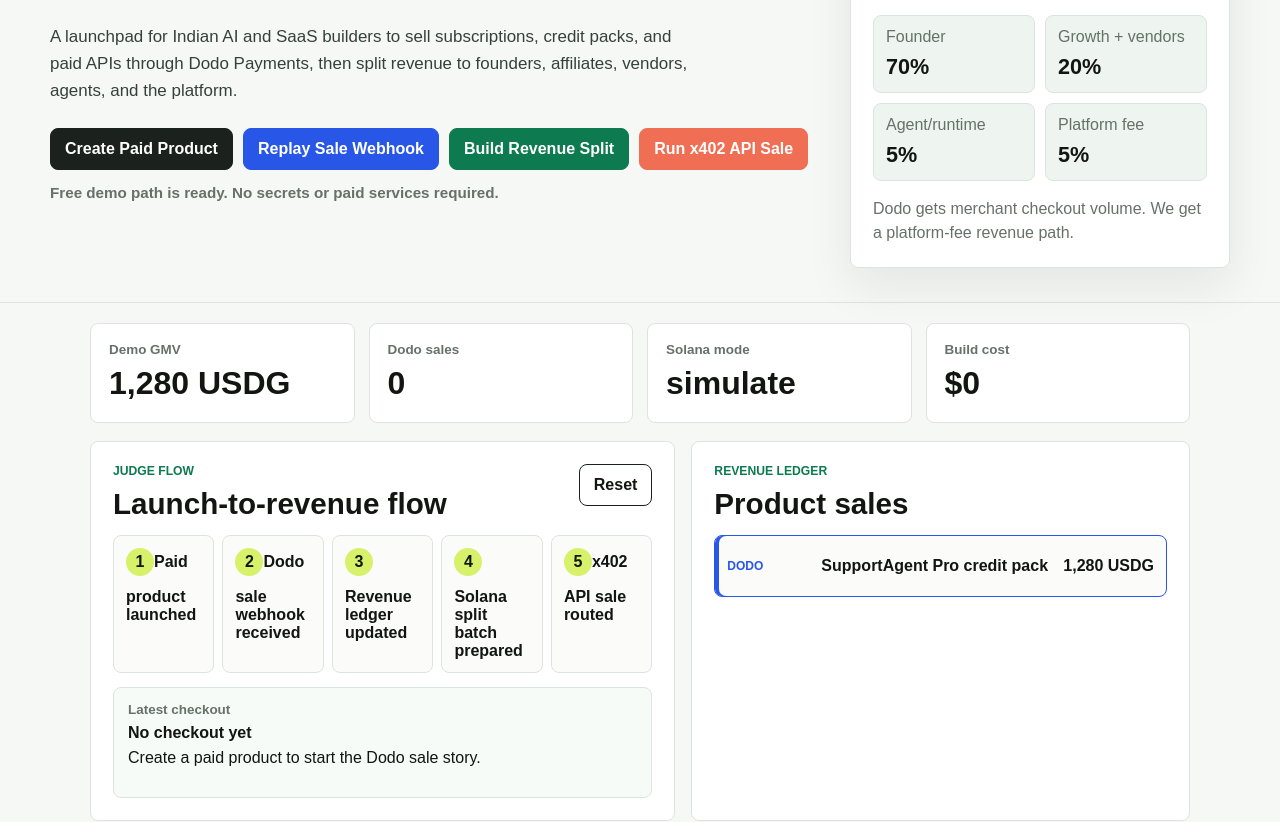
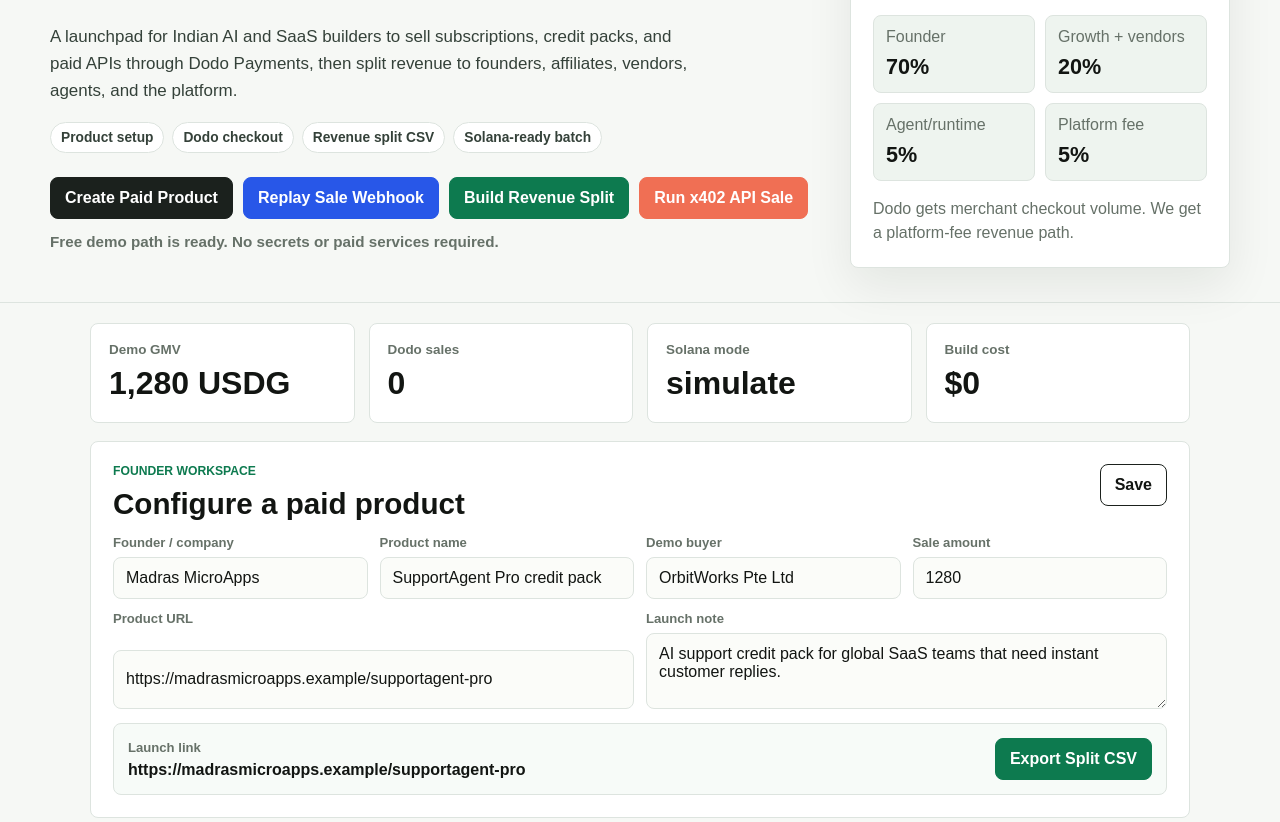
Before and after one commit to jerreenj/DodoLaunch-India, a Next.js app: page / in a window 1280 px wide. Shown: the part 280-1102 px from the top of the page. Built offline with nearby package versions, Linux system fonts and the light colour scheme.

Commit message:
Add founder product workspace and split export

```diff
--- a/app/globals.css
+++ b/app/globals.css
@@ -111,6 +111,23 @@ h1 {
   color: #344139;
   font-size: 1.06rem;
   line-height: 1.6;
+}
+
+.quickProof {
+  display: flex;
+  flex-wrap: wrap;
+  gap: 8px;
+  margin-top: 18px;
+}
+
+.quickProof span {
+  border: 1px solid var(--line);
+  border-radius: 999px;
+  background: white;
+  padding: 7px 10px;
+  color: #344139;
+  font-size: 0.86rem;
+  font-weight: 800;
 }
 
 .commandBar {
@@ -258,6 +275,10 @@ h1 {
   padding: 18px 40px 64px;
 }
 
+.setupPanel {
+  grid-column: 1 / -1;
+}
+
 .panel {
   padding: 22px;
 }
@@ -274,6 +295,72 @@ h1 {
   margin-bottom: 0;
   font-size: 1.85rem;
   line-height: 1.05;
+}
+
+.formGrid {
+  display: grid;
+  grid-template-columns: repeat(4, 1fr);
+  gap: 12px;
+}
+
+.formGrid label {
+  display: grid;
+  gap: 7px;
+}
+
+.formGrid label span,
+.launchSummary span {
+  color: var(--muted);
+  font-size: 0.82rem;
+  font-weight: 800;
+}
+
+.formGrid input,
+.formGrid textarea {
+  width: 100%;
+  border: 1px solid var(--line);
+  border-radius: 8px;
+  background: #fbfcf9;
+  color: var(--ink);
+  padding: 11px 12px;
+  font: inherit;
+}
+
+.formGrid textarea {
+  min-height: 76px;
+  resize: vertical;
+}
+
+.wideField {
+  grid-column: span 2;
+}
+
+.launchSummary {
+  display: grid;
+  grid-template-columns: minmax(0, 1fr) auto;
+  gap: 14px;
+  align-items: center;
+  margin-top: 14px;
+  padding: 14px;
+  border: 1px solid var(--line);
+  border-radius: 8px;
+  background: #f7fbf8;
+}
+
+.launchSummary strong {
+  display: block;
+  margin-top: 5px;
+  overflow-wrap: anywhere;
+}
+
+.launchSummary button {
+  min-height: 42px;
+  border: 1px solid var(--green);
+  border-radius: 8px;
+  background: var(--green);
+  color: white;
+  padding: 10px 14px;
+  font-weight: 800;
 }
 
 .ghostButton {
@@ -434,6 +521,10 @@ h1 {
   .proofGrid {
     grid-template-columns: 1fr 1fr;
   }
+
+  .formGrid {
+    grid-template-columns: 1fr 1fr;
+  }
 }
 
 @media (max-width: 640px) {
@@ -452,8 +543,17 @@ h1 {
   }
 
   .modelRows,
+  .formGrid,
   .timeline,
   .proofGrid {
+    grid-template-columns: 1fr;
+  }
+
+  .wideField {
+    grid-column: auto;
+  }
+
+  .launchSummary {
     grid-template-columns: 1fr;
   }
 
--- a/app/page.tsx
+++ b/app/page.tsx
@@ -1,18 +1,20 @@
 "use client";
 
 import { useEffect, useMemo, useState } from "react";
-import { initialDemoState, merchant, recipients } from "../lib/demo-data";
+import { defaultProductConfig, initialDemoState, recipients } from "../lib/demo-data";
 import { formatMoney, totalSettlement } from "../lib/settlement";
 import type {
   DemoState,
   DodoCheckout,
   DodoPaymentEvent,
   PayoutBatch,
+  ProductConfig,
   SettlementEntry,
   X402Event,
 } from "../lib/types";
 
 const storageKey = "dodolaunch-demo-state";
+const productStorageKey = "dodolaunch-product-config";
 
 const timeline = [
   "Paid product launched",
@@ -25,6 +27,7 @@ const timeline = [
 export default function Home() {
   const [state, setState] = useState<DemoState>(initialDemoState);
   const [selectedSettlementId, setSelectedSettlementId] = useState(initialDemoState.settlementEntries[0].id);
+  const [productConfig, setProductConfig] = useState<ProductConfig>(defaultProductConfig);
   const [busyAction, setBusyAction] = useState<string | null>(null);
   const [message, setMessage] = useState("Free demo path is ready. No secrets or paid services required.");
   const [x402Preview, setX402Preview] = useState<string>("HTTP 402 preview is waiting.");
@@ -36,11 +39,19 @@ export default function Home() {
       setState(parsed);
       setSelectedSettlementId(parsed.settlementEntries[0]?.id ?? initialDemoState.settlementEntries[0].id);
     }
+    const savedProduct = window.localStorage.getItem(productStorageKey);
+    if (savedProduct) {
+      setProductConfig(JSON.parse(savedProduct) as ProductConfig);
+    }
   }, []);
 
   useEffect(() => {
     window.localStorage.setItem(storageKey, JSON.stringify(state));
   }, [state]);
+
+  useEffect(() => {
+    window.localStorage.setItem(productStorageKey, JSON.stringify(productConfig));
+  }, [productConfig]);
 
   const selectedSettlement =
     state.settlementEntries.find((entry) => entry.id === selectedSettlementId) ?? state.settlementEntries[0];
@@ -48,6 +59,18 @@ export default function Home() {
   const latestBatch = state.payoutBatches[0];
   const totalRevenue = useMemo(() => totalSettlement(state.settlementEntries), [state.settlementEntries]);
   const latestCheckout = state.checkouts[0];
+  const splitPreview = useMemo(
+    () =>
+      recipients.map((recipient) => ({
+        ...recipient,
+        amount: Number(((productConfig.amount * recipient.splitBps) / 10000).toFixed(2)),
+      })),
+    [productConfig.amount],
+  );
+
+  function updateProduct<K extends keyof ProductConfig>(key: K, value: ProductConfig[K]) {
+    setProductConfig((current) => ({ ...current, [key]: value }));
+  }
 
   async function runAction<T>(name: string, action: () => Promise<T>) {
     setBusyAction(name);
@@ -64,9 +87,9 @@ export default function Home() {
         method: "POST",
         headers: { "content-type": "application/json" },
         body: JSON.stringify({
-          productName: merchant.product,
-          customer: merchant.customer,
-          amount: merchant.amount,
+          productName: productConfig.productName,
+          customer: productConfig.customerName,
+          amount: productConfig.amount,
         }),
       });
       const data = (await response.json()) as { checkout: DodoCheckout; message: string };
@@ -147,6 +170,44 @@ export default function Home() {
     setX402Preview("HTTP 402 preview is waiting.");
   }
 
+  function saveLaunchKit() {
+    setMessage(`${productConfig.productName} launch kit saved locally. Create a paid product when ready.`);
+  }
+
+  function exportSplitCsv() {
+    const rows = [
+      ["product", "recipient", "role", "region", "split_percent", "amount", "currency", "wallet"],
+      ...splitPreview.map((row) => [
+        productConfig.productName,
+        row.name,
+        row.role,
+        row.region,
+        String(row.splitBps / 100),
+        row.amount.toFixed(2),
+        productConfig.currency,
+        row.wallet,
+      ]),
+    ];
+    const csv = rows
+      .map((row) =>
+        row
+          .map((cell) => {
+            const value = String(cell);
+            return /[",\n]/.test(value) ? `"${value.replaceAll('"', '""')}"` : value;
+          })
+          .join(","),
+      )
+      .join("\n");
+    const blob = new Blob([csv], { type: "text/csv;charset=utf-8" });
+    const url = URL.createObjectURL(blob);
+    const link = document.createElement("a");
+    link.href = url;
+    link.download = `${productConfig.productName.toLowerCase().replace(/[^a-z0-9]+/g, "-")}-split-report.csv`;
+    link.click();
+    URL.revokeObjectURL(url);
+    setMessage("Revenue split CSV exported from browser-local data.");
+  }
+
   return (
     <main>
       <section className="appHero">
@@ -163,6 +224,12 @@ export default function Home() {
               credit packs, and paid APIs through Dodo Payments, then split revenue
               to founders, affiliates, vendors, agents, and the platform.
             </p>
+            <div className="quickProof">
+              <span>Product setup</span>
+              <span>Dodo checkout</span>
+              <span>Revenue split CSV</span>
+              <span>Solana-ready batch</span>
+            </div>
             <div className="commandBar">
               <button onClick={createCheckout} disabled={busyAction !== null}>
                 {busyAction === "checkout" ? "Creating..." : "Create Paid Product"}
@@ -181,10 +248,10 @@ export default function Home() {
           </div>
           <aside className="launchCard">
             <p className="eyebrow">Revenue model</p>
-            <h2>{merchant.product}</h2>
+            <h2>{productConfig.productName}</h2>
             <div className="launchPrice">
               <span>Demo sale</span>
-              <strong>{formatMoney(merchant.amount, merchant.currency)}</strong>
+              <strong>{formatMoney(productConfig.amount, productConfig.currency)}</strong>
             </div>
             <div className="modelRows">
               <div>
@@ -229,6 +296,56 @@ export default function Home() {
       </section>
 
       <section className="workspace">
+        <div className="panel setupPanel">
+          <div className="panelHeader">
+            <div>
+              <p className="eyebrow">Founder workspace</p>
+              <h2>Configure a paid product</h2>
+            </div>
+            <button className="ghostButton" onClick={saveLaunchKit}>
+              Save
+            </button>
+          </div>
+          <div className="formGrid">
+            <label>
+              <span>Founder / company</span>
+              <input value={productConfig.founderName} onChange={(event) => updateProduct("founderName", event.target.value)} />
+            </label>
+            <label>
+              <span>Product name</span>
+              <input value={productConfig.productName} onChange={(event) => updateProduct("productName", event.target.value)} />
+            </label>
+            <label>
+              <span>Demo buyer</span>
+              <input value={productConfig.customerName} onChange={(event) => updateProduct("customerName", event.target.value)} />
+            </label>
+            <label>
+              <span>Sale amount</span>
+              <input
+                min="1"
+                type="number"
+                value={productConfig.amount}
+                onChange={(event) => updateProduct("amount", Number(event.target.value) || 1)}
+              />
+            </label>
+            <label className="wideField">
+              <span>Product URL</span>
+              <input value={productConfig.productUrl} onChange={(event) => updateProduct("productUrl", event.target.value)} />
+            </label>
+            <label className="wideField">
+              <span>Launch note</span>
+              <textarea value={productConfig.launchNote} onChange={(event) => updateProduct("launchNote", event.target.value)} />
+            </label>
+          </div>
+          <div className="launchSummary">
+            <div>
+              <span>Launch link</span>
+              <strong>{productConfig.productUrl}</strong>
+            </div>
+            <button onClick={exportSplitCsv}>Export Split CSV</button>
+          </div>
+        </div>
+
         <div className="panel flowPanel">
           <div className="panelHeader">
             <div>
@@ -285,7 +402,7 @@ export default function Home() {
             <strong>{recipients.reduce((sum, item) => sum + item.splitBps, 0) / 100}% routed</strong>
           </div>
           <div className="recipientRows">
-            {recipients.map((recipient) => (
+            {splitPreview.map((recipient) => (
               <div className="recipientRow" key={recipient.id}>
                 <div>
                   <strong>{recipient.name}</strong>
@@ -293,7 +410,7 @@ export default function Home() {
                     {recipient.role} - {recipient.region}
                   </span>
                 </div>
-                <em>{recipient.splitBps / 100}%</em>
+                <em>{formatMoney(recipient.amount, productConfig.currency)}</em>
               </div>
             ))}
           </div>
--- a/lib/demo-data.ts
+++ b/lib/demo-data.ts
@@ -1,4 +1,4 @@
-import type { DemoState, Recipient, SettlementEntry } from "./types";
+import type { DemoState, ProductConfig, Recipient, SettlementEntry } from "./types";
 
 export const merchant = {
   name: "Madras MicroApps",
@@ -7,6 +7,16 @@ export const merchant = {
   customer: "OrbitWorks Pte Ltd",
   amount: 1280,
   currency: "USDG" as const,
+};
+
+export const defaultProductConfig: ProductConfig = {
+  founderName: merchant.name,
+  productName: merchant.product,
+  customerName: merchant.customer,
+  amount: merchant.amount,
+  currency: merchant.currency,
+  productUrl: "https://madrasmicroapps.example/supportagent-pro",
+  launchNote: "AI support credit pack for global SaaS teams that need instant customer replies.",
 };
 
 export const recipients: Recipient[] = [
```
Also changed, not shown: lib/types.ts (+10 -0 lines), 2 other files (tests, documents, lock files or other folders).
